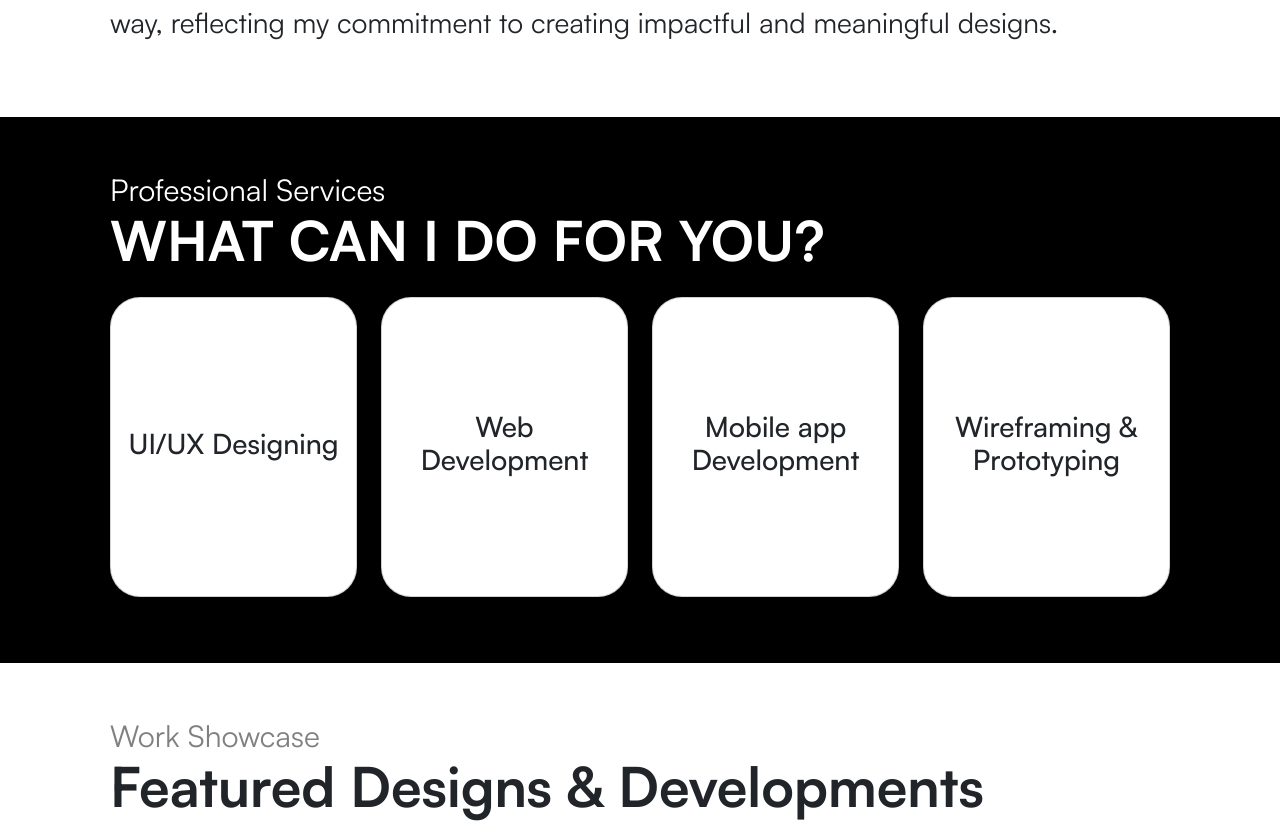
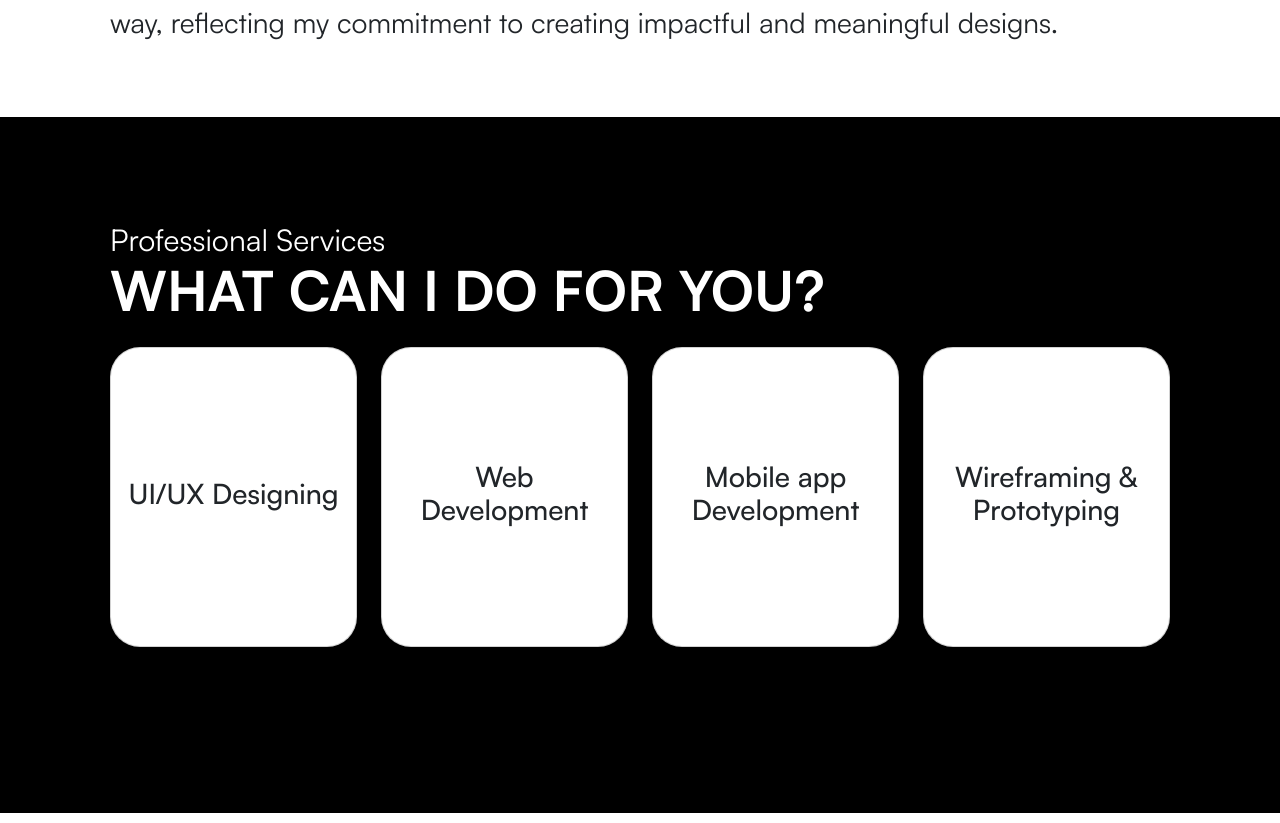
Before and after one commit to Yuvraj-Lolage/Yuvraj-portfolio, a React (Create React App) app: page / in a window 1280 px wide. Shown: the part 1585-2408 px from the top of the page. Built offline with nearby package versions, Linux system fonts and the light colour scheme.

Commit message:
Minor modifications

```diff
--- a/public/index.html
+++ b/public/index.html
@@ -24,7 +24,7 @@
       work correctly both with client-side routing and a non-root public URL.
       Learn how to configure a non-root public URL by running `npm run build`.
     -->
-    <title>React App</title>
+    <title>Yuvraj-Lolage Portfolio</title>
   </head>
   <body>
     <noscript>You need to enable JavaScript to run this app.</noscript>
--- a/src/components/ProfessionalServices/services.css
+++ b/src/components/ProfessionalServices/services.css
@@ -1,6 +1,7 @@
 .services-section{
     margin: 0 110px 0 110px;
-    padding-top: 50px;
+    /* padding-top: 50px; */
+    padding: 100px 0 100px 0;
 }
 
 .services-section #sub-title-text{
--- a/src/pages/Navbar/navbar.js
+++ b/src/pages/Navbar/navbar.js
@@ -48,7 +48,7 @@ const Navbar = () => {
             to="services"
             spy={true}
             smooth={true}
-            offset={-60}
+            offset={-20}
             duration={200}
           >
             Services
@@ -61,7 +61,7 @@ const Navbar = () => {
             to="projects"
             spy={true}
             smooth={true}
-            offset={-70}
+            offset={-50}
             duration={200}
           >
             Projects
```
